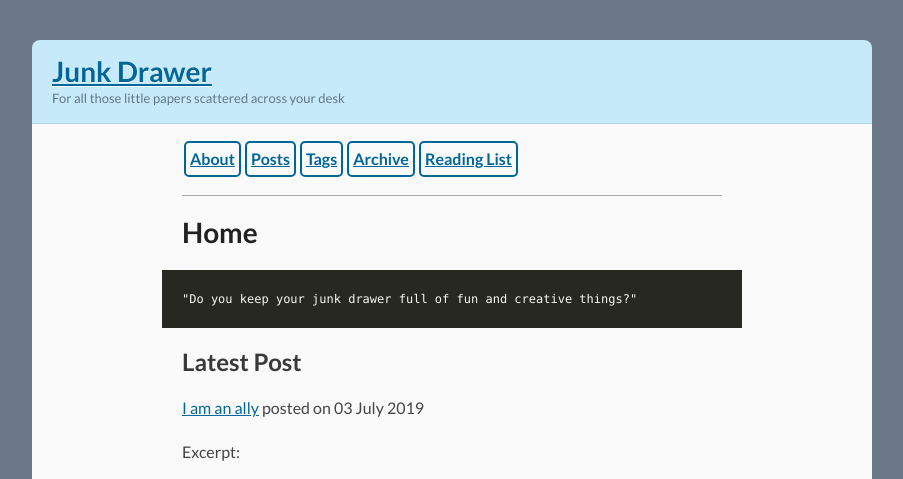
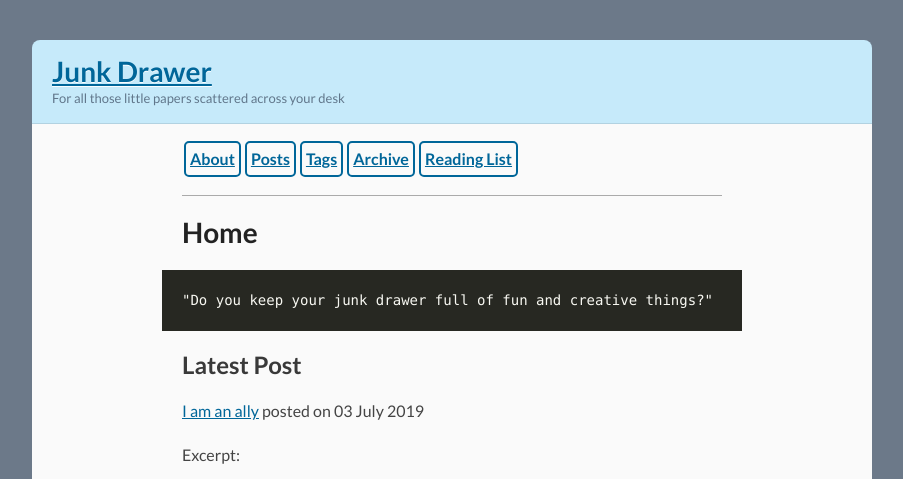
Before and after one commit to benknoble/benknoble.github.io, a Jekyll site: the page built from index.md, in a window 1280 px wide. Shown: the top 479 px of the page, without its empty margins (188-1091 px from the left). Built offline with Jekyll 4.4.1, drawn with Linux system fonts in a browser that asks for light colours; emoji names are drawn with the system emoji font; grey boxes are pictures that could not be loaded.

Commit message:
Fix code style a bit

```diff
--- a/assets/css/styles.scss
+++ b/assets/css/styles.scss
@@ -125,7 +125,7 @@ img {
 code,
 pre {
   font-family: Monaco, Bitstream Vera Sans Mono, Lucida Console, Terminal;
-  font-size: 12px;
+  font-size: 14px;
   overflow-x: auto;
 }
 
@@ -137,10 +137,6 @@ pre {
 
 pre code {
   color: #f8f8f2;
-}
-
-code {
-  color: #006699;
 }
 
 li pre {
```
